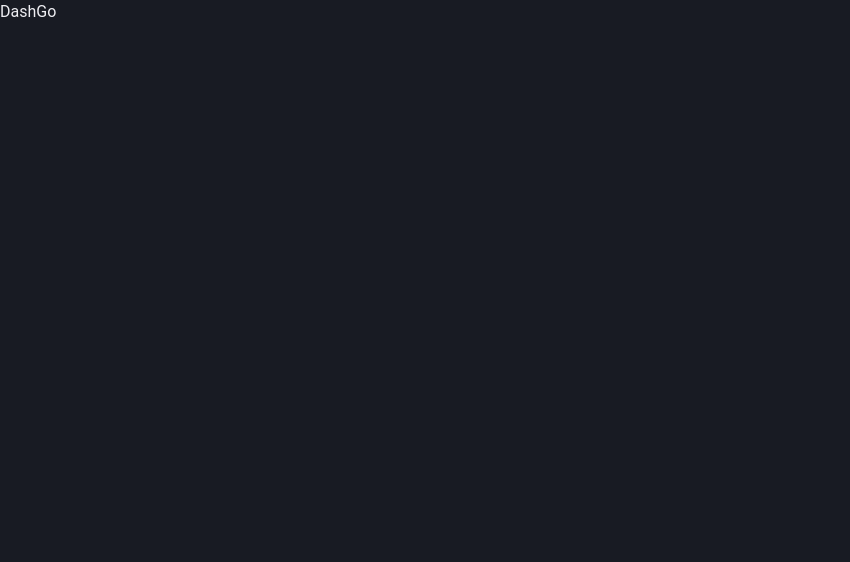
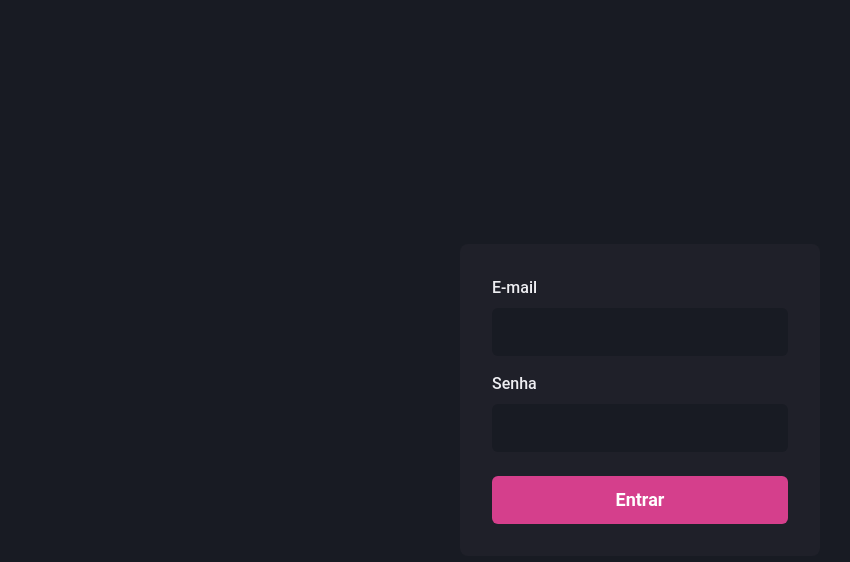
Before and after one commit to RafaelLimaReis/rocketseat_course, a Next.js app in the folder dashgo/: page / in a window 1280 px wide. Shown: the top 562 px of the page, without its empty margins (0-850 px from the left). Built offline with nearby package versions, Linux system fonts and the light colour scheme.

Commit message:
pagina de login

```diff
--- /dev/null
+++ b/dashgo/src/components/Form/Input.tsx
@@ -0,0 +1,24 @@
+import { FormControl, FormLabel, Input as ChakraInput, InputProps as ChakraInputProps } from "@chakra-ui/react";
+
+interface InputProps extends ChakraInputProps {
+    name: string;
+    label?: string;
+}
+
+export function Input({name, label, ...rest}: InputProps) {
+    return (
+        <FormControl>
+            { !!label && <FormLabel htmlFor={name}>{label}</FormLabel>}
+            <ChakraInput
+                name={name}
+                focusBorderColor="pink.500"
+                bgColor="gray.900"
+                variant="filled"
+                _hover={{ bgColor: 'gray.900'}}
+                size="lg"
+                id={name}
+                {...rest}
+            />
+        </FormControl>
+    );
+}
--- a/dashgo/src/pages/index.tsx
+++ b/dashgo/src/pages/index.tsx
@@ -1,6 +1,17 @@
-import Head from 'next/head'
-export default function Home() {
+
+import { Flex, Button, Stack, } from '@chakra-ui/react';
+import { Input } from '../components/Form/Input';
+
+export default function SignIn() {
   return (
-    <h1>DashGo</h1>
+    <Flex w="100vw" h="100vh" align="center" justify="center">
+      <Flex as="form" width="100%" maxWidth={360} bg="gray.800" p="8" borderRadius={8} flexDir="column">
+        <Stack spacing="4">
+          <Input name="email" type="email" label="E-mail"/>
+          <Input name="password" type="password" label="Senha" />
+        </Stack>
+        <Button type="submit" mt="6" colorScheme="pink" size="lg">Entrar</Button>
+      </Flex>
+    </Flex>
   )
 }
```
